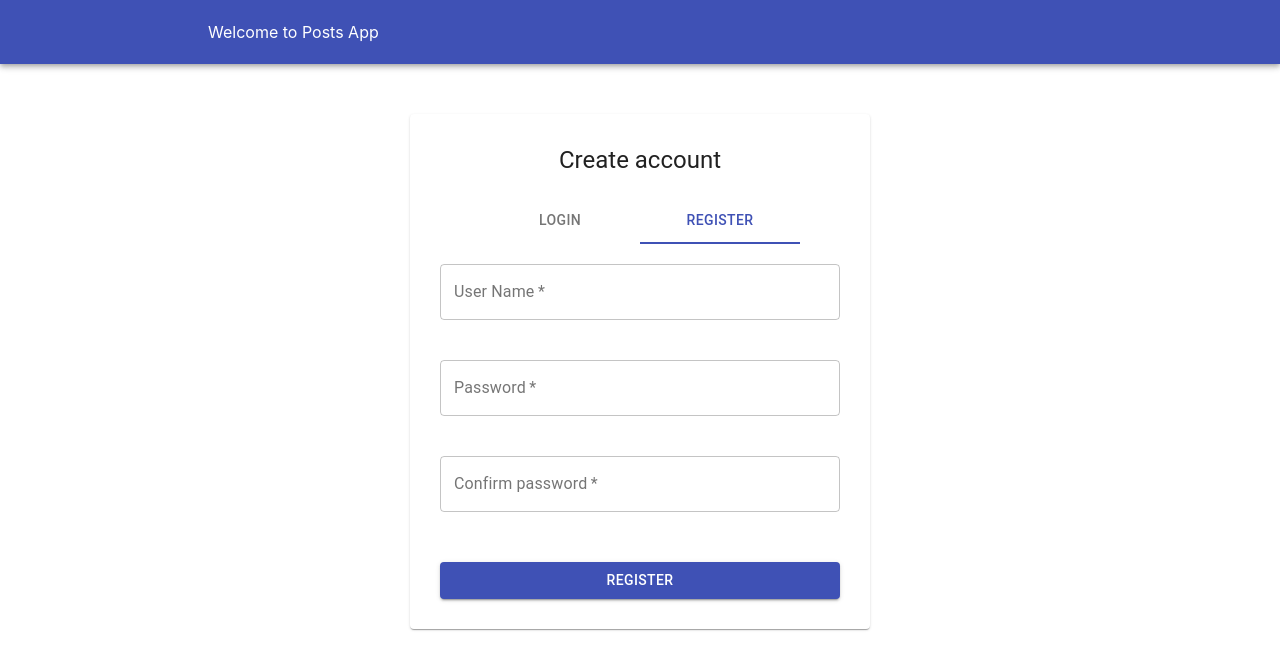
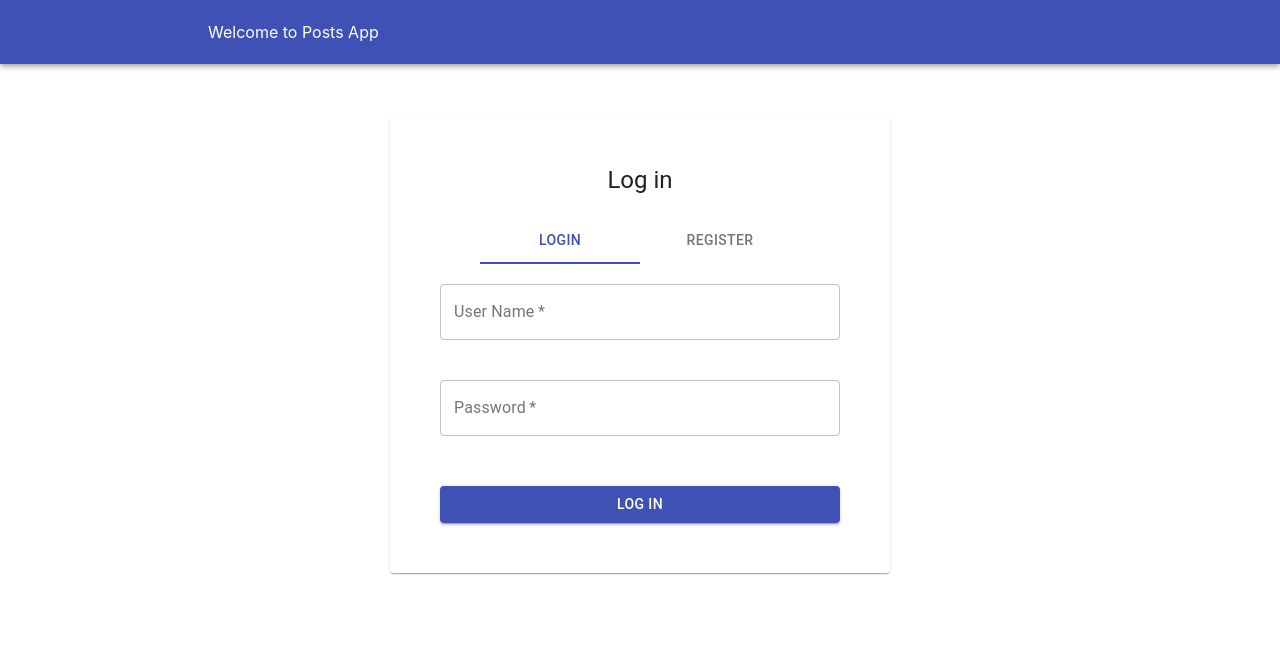
Before and after one commit to ditotet/react-posts-app, a React (Create React App) app in the folder client/: page / in a window 1280 px wide. Shown: the top 670 px of the page. Built offline with nearby package versions, Linux system fonts and the light colour scheme.

Commit message:
change to hooks

```diff
--- a/client/src/components/LoginForm.js
+++ b/client/src/components/LoginForm.js
@@ -1,14 +1,12 @@
 import React, { useState, useEffect } from 'react'
 import axios from 'axios';
-import { log } from 'util';
 import Button from '@material-ui/core/Button'
 import TextField from '@material-ui/core/TextField'
-import FormControl from '@material-ui/core/FormControl'
-import AppBar from '@material-ui/core/AppBar'
-import Toolbar from '@material-ui/core/Toolbar'
-
+import { makeStyles } from '@material-ui/core/styles'
 
 const LoginForm = (props) => {
+  const classes = props.classes
+
   const [state, setState] = useState({
     userName: '',
     password: '',
@@ -54,10 +52,6 @@ const LoginForm = (props) => {
     })
   }
 
-  useEffect(() => {
-    console.log(state)
-  })
-
   return (
     <form noValidate onSubmit={e => handleSubmit(e) }>
       <TextField
@@ -71,6 +65,7 @@ const LoginForm = (props) => {
         variant="outlined"
         helperText={ state.errorText.userName }
         error= { state.errorText.userName.length > 0 }
+        className={ classes.inputField }
       />
       <TextField
         fullWidth
@@ -84,11 +79,13 @@ const LoginForm = (props) => {
           variant="outlined"
         helperText={ state.errorText.password }
         error= { state.errorText.password.length > 0 }
+        className={ classes.inputField }
       />
-      <Button  fullWidth
+      <Button fullWidth
               variant="contained"
               color="primary"
-              type="submit">Log in</Button>
+              type="submit"
+              className={ classes.inputButton }>Log in</Button>
     </form>
   )
 }
--- a/client/src/components/RegisterForm.js
+++ b/client/src/components/RegisterForm.js
@@ -1,63 +1,56 @@
-import React, { Component } from 'react'
-import axios from 'axios';
-import { log } from 'util';
-import { sizing } from '@material-ui/system';
+import React, { Component, useEffect, useState } from 'react'
+import axios from 'axios'
 import Button from '@material-ui/core/Button'
 import TextField from '@material-ui/core/TextField'
-import FormControl from '@material-ui/core/FormControl'
-import AppBar from '@material-ui/core/AppBar'
-import Toolbar from '@material-ui/core/Toolbar'
-import Card from '@material-ui/core/Card'
-import Container from '@material-ui/core/Container'
-import Typography from '@material-ui/core/Typography'
-import Grid from '@material-ui/core/Grid'
-import Link from '@material-ui/core/Link'
-import Tab from '@material-ui/core/Tab'
-import Tabs from '@material-ui/core/Tabs'
 
-export default class RegisterForm extends Component {
+const RegisterForm = (props) => {
+  const classes = props.classes
 
-  state = {
-    userName: "",
-    password: "",
-    confirmPassword: "",
+  const [state, setState] = useState({
+    userName: '',
+    password: '',
+    confirmPassword: '',
     errorText: {
-      userName: "",
-      password: "",
-      confirmPassword: "",
+      userName: '',
+      password: '',
+      confirmPassword: ''
     }
+  })
+
+  useEffect(() => {
+    let errorText = state.errorText
+    if(state.password === state.confirmPassword) {
+      errorText.confirmPassword = ''
     }
+    if(state.password.length >= 8) {
+      errorText.password = ''
+    }
+    setState({
+      ...state,
+      errorText: errorText
+    })
+  }, [state.userName, state.password, state.confirmPassword])
 
-  handleChange = (e, fieldName) => {
-    this.setState({
+  const handleChange = (e, fieldName) => {
+    setState({
+      ...state,
       [fieldName]: e.target.value
-    }, () => {
-      let errorText = this.state.errorText
-      if(this.state.password === this.state.confirmPassword) {
-        errorText.confirmPassword = ""
-      }
-      if(this.state.password.length >= 8) {
-        errorText.password = ""
-      }
-      this.setState({
-        erroText: errorText
-      })
     })
   }
 
-  handleSubmit = (e) => {
+  const handleSubmit = (e) => {
     e.preventDefault()
     axios.post('/register', {
-      userName: this.state.userName,
-      password: this.state.password
+      userName: state.userName,
+      password: state.password
     }).then(res => {
       if(res.data.success) {
         axios.post('/login', {
-          userName: this.state.userName,
-          password: this.state.password
+          userName: state.userName,
+          password: state.password
         }).then(res => {
           if (res.data.success) {
-            this.props.history.push('/posts')
+            props.history.push('/posts')
           } else {
             console.log('unknown error')
           }
@@ -70,76 +63,78 @@ export default class RegisterForm extends Component {
     })
   }
 
-  validatePassword = () => {
-    let errorText = this.state.errorText
-    if(this.state.password.length < 8) {
+  const validatePassword = () => {
+    let errorText = state.errorText
+    if(state.password.length < 8) {
       errorText.password = "Password must be 8 letters at least"
     } else {
       errorText.password = ""
     }
-    if(this.state.password.length > 0 && this.state.confirmPassword.length > 0 && this.state.password !== this.state.confirmPassword) {
+    if(state.password.length > 0 && state.confirmPassword.length > 0 && state.password !== state.confirmPassword) {
       errorText.confirmPassword = "Passwords must match"
     }
-    this.setState({
+    setState({
+      ...state,
       erroText: errorText
     })
   }
 
-  validateConfirmPassword = () => {
-    let errorText = this.state.errorText
-    if(this.state.password !== this.state.confirmPassword) {
+  const validateConfirmPassword = () => {
+    let errorText = state.errorText
+    if(state.password !== state.confirmPassword) {
       errorText.confirmPassword = "Passwords must match"
     }
-    this.setState({
+    setState({
+      ...state,
       erroText: errorText
     })
   }
-
-  render() {
-    const { styles } = this.props
   return (
-      <form noValidate onSubmit={ this.handleSubmit }>
+    <form noValidate onSubmit={ handleSubmit }>
       <TextField
         required
+        fullWidth
         id="user-name"
         label="User Name"
-          value={this.state.userName}
-          onChange={ (e) => this.handleChange(e, 'userName') }
+        value={state.userName}
+        onChange={ (e) => handleChange(e, 'userName') }
         margin="normal"
         variant="outlined"
-          style={ styles.inputField }
-          helperText={ this.state.errorText.userName }
-          error={ this.state.errorText.userName.length > 0 }
+        helperText={ state.errorText.userName }
+        error={ state.errorText.userName.length > 0 }
+        className={ classes.inputField }
         />
       <TextField
         required
+        fullWidth
         id="password"
         label="Password"
         type="password"
-          value={this.state.password}
-          onChange={ (e) => this.handleChange(e, 'password') }
+        value={state.password}
+        onChange={ (e) => handleChange(e, 'password') }
         margin="normal"
         variant="outlined"
-          style={ styles.inputField }
-          onBlur={ this.validatePassword }
-          helperText={ this.state.errorText.password }
-          error={ this.state.errorText.password.length > 0 }
+        onBlur={ validatePassword }
+        helperText={ state.errorText.password }
+        error={ state.errorText.password.length > 0 }
+        className={ classes.inputField }
       />
       <TextField
         required
+        fullWidth
         id="confirm-password"
         label="Confirm password"
         type="password"
-          value={this.state.confirmPassword}
-          onChange={ (e) => this.handleChange(e, 'confirmPassword') }
+        value={state.confirmPassword}
+        onChange={ (e) => handleChange(e, 'confirmPassword') }
         margin="normal"
         variant="outlined"
-          style={ styles.inputField }
-          onBlur={ this.validateConfirmPassword }
-          helperText={ this.state.errorText.confirmPassword }
-          error={ this.state.errorText.confirmPassword.length > 0 }
+        onBlur={ validateConfirmPassword }
+        helperText={ state.errorText.confirmPassword }
+        error={ state.errorText.confirmPassword.length > 0 }
+        className={ classes.inputField }
       />
-        <Button style={ styles.button }
+      <Button className={ classes.inputButton }
               fullWidth
               variant="contained"
               color="primary"
@@ -147,4 +142,5 @@ export default class RegisterForm extends Component {
     </form>
   )
 }
-}
+
+export default RegisterForm
--- a/client/src/components/pages/Authentication.js
+++ b/client/src/components/pages/Authentication.js
@@ -1,4 +1,4 @@
-import React, { Component } from 'react'
+import React, { Component, useState } from 'react'
 import RegisterPage from '../RegisterForm';
 import Button from '@material-ui/core/Button'
 import TextField from '@material-ui/core/TextField'
@@ -11,48 +11,45 @@ import Typography from '@material-ui/core/Typography'
 import Grid from '@material-ui/core/Grid'
 import Link from '@material-ui/core/Link'
 import Tab from '@material-ui/core/Tab'
+import { makeStyles } from '@material-ui/core/styles'
+import Box from '@material-ui/core/Box'
 import Tabs from '@material-ui/core/Tabs'
 import LoginPage from '../LoginForm';
 
-export default class Authentication extends Component {
-  styles = {
-    typography: {
+const useStyles = makeStyles(theme => ({
+  inputField: {
+    marginTop: 20,
     marginBottom: 20
   },
-    container: {
-      contentAlign: 'center',
-      margin: 'auto',
-      width: '100%'
+  inputButton: {
+    marginTop: 30
   },
-    card: {
-      width: 400,
-      padding: 30,
+  formCard: {
+    maxWidth: 400,
+    padding: 50,
     textAlign: 'center',
     margin: '50px auto'
   },
-    inputField: {
-      width: "100%",
-      margin: '20px auto'
-    },
-    button: {
-      marginTop: 30
-    },
+  formHeader: {
+    marginBottom: 20
+  }
+}))
+
+const Authentication = (props) => {
+  const classes = useStyles()
+
+  const [state, setState] = useState({
+    page: 0
+  })
+
+  const handleTabChange = (e, val) => {
+    setState({
+      page: val
+    })
   }
 
-  state = {
-    page: 1
-  }
-
-  handleTabChange = (e, val) => {
-    this.setState({
-      page: val
-    })
-    console.log(val)
-  }
-
-  render() {
   return (
-      <div style={this.styles.container}>
+    <>
       <AppBar position="static">
         <Container maxWidth="md">
           <Toolbar>
@@ -60,23 +57,24 @@ export default class Authentication extends Component {
           </Toolbar>
         </Container>
       </AppBar>
-        <Card style={this.styles.card}>
-          <Typography style={this.styles.typography} component="h5" variant="h5">
-            { this.state.page == 0 ? "Log in" : "Create account" }
+      <Card className={ classes.formCard }>
+        <Typography className={ classes.formHeader } component="h5" variant="h5">
+          { state.page == 0 ? "Log in" : "Create account" }
         </Typography>
         <Tabs
-            value={this.state.page}
+          value={state.page}
           indicatorColor="primary"
           textColor="primary"
-            onChange={this.handleTabChange}
+          onChange={ handleTabChange }
           centered
           >
           <Tab label="Login" />
           <Tab label="Register" />
         </Tabs>
-          { this.state.page == 0 ? <LoginPage styles={ this.styles } { ...this.props } /> : <RegisterPage styles={ this.styles } { ...this.props } /> }
+        { state.page == 0 ? <LoginPage classes={ classes } { ...props } /> : <RegisterPage classes={ classes } { ...props } /> }
       </Card>
-      </div>
+    </>
   )
 }
-}
+
+export default Authentication
```
Lines whose indentation alone changed are shown as unchanged.
